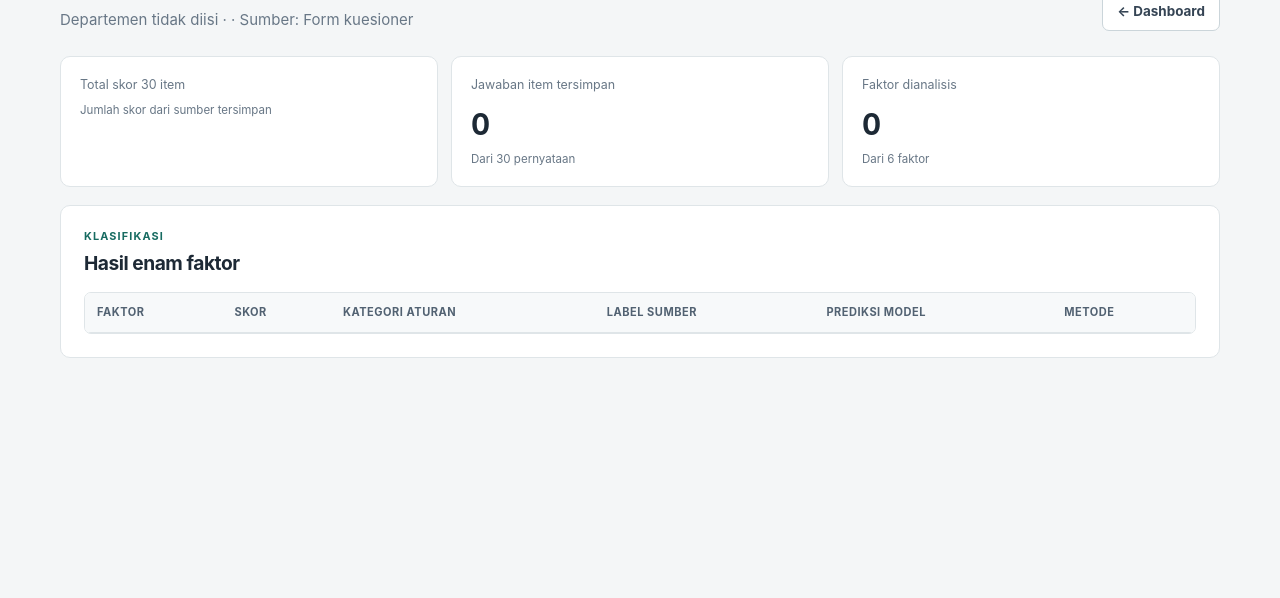
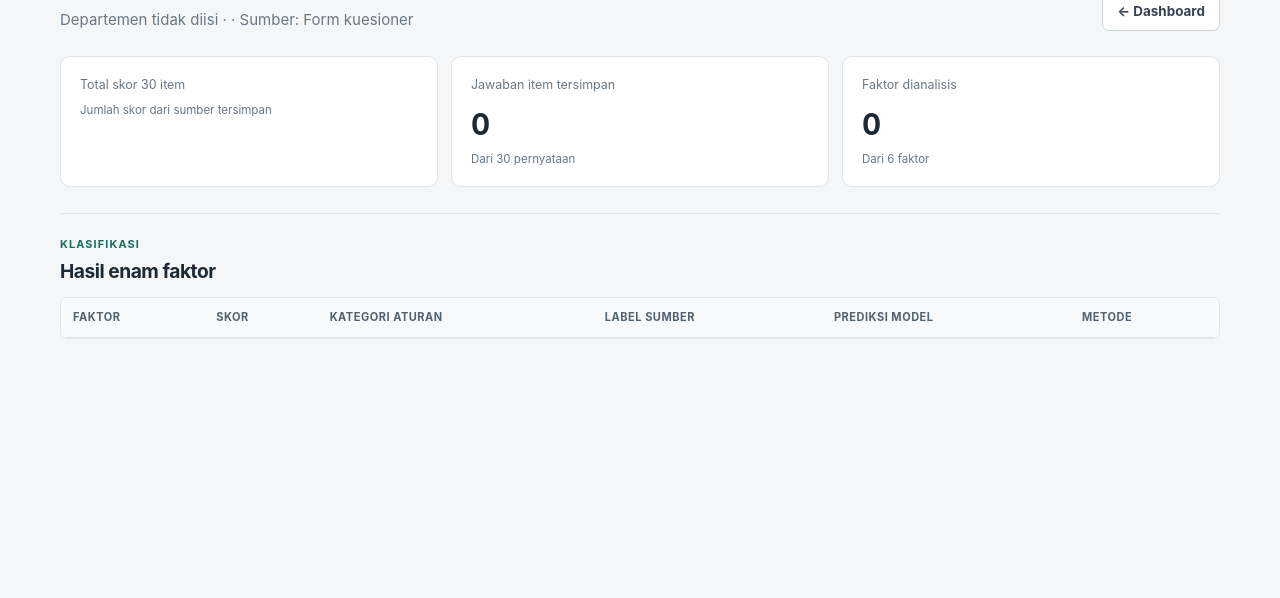
Before and after one commit to erenjeger/stress-level-classification-NB, a Flask app: template templates/history.html in a window 1280 px wide. Shown: the part 117-715 px from the top of the page. Run offline with Flask 3, Linux system fonts and the light colour scheme; the template is opened without the code that fills it, so the values that code supplies are empty; some libraries are stand-ins or nearby versions.

Commit message:
Use flat report sections on submission details

```diff
--- a/templates/history.html
+++ b/templates/history.html
@@ -13,13 +13,13 @@
 <div class="notice notice-info">Sumber ini hanya menyediakan skor agregat enam faktor. Jawaban per butir tidak tersedia dan tidak direkonstruksi oleh aplikasi.</div>
 {% endif %}
 
-<section class="panel section-panel"><div class="section-heading"><div><p class="eyebrow">KLASIFIKASI</p><h2>Hasil enam faktor</h2></div></div>
+<section class="report-section"><div class="section-heading"><div><p class="eyebrow">KLASIFIKASI</p><h2>Hasil enam faktor</h2></div></div>
 <div class="table-wrap"><table><thead><tr><th>Faktor</th><th>Skor</th><th>Kategori aturan</th><th>Label sumber</th><th>Prediksi model</th><th>Metode</th></tr></thead><tbody>
 {% for result in results %}<tr><td>{{ result.factor_name }}</td><td>{{ result.factor_score }} / 35</td><td>{{ result.rule_class }}</td><td>{{ result.training_label or '—' }}</td><td><strong>{{ result.predicted_class or 'Belum diprediksi' }}</strong></td><td>{{ result.model_version or '—' }}</td></tr>{% endfor %}
 </tbody></table></div></section>
 
 {% if answers %}
-<section class="panel section-panel"><div class="section-heading"><div><p class="eyebrow">RESPON ASLI</p><h2>Jawaban 30 pernyataan</h2></div></div>
+<section class="report-section"><div class="section-heading"><div><p class="eyebrow">RESPON ASLI</p><h2>Jawaban 30 pernyataan</h2></div></div>
 <div class="answer-list">{% for answer in answers %}<div class="answer-row"><span class="muted">#{{ "%02d"|format(answer.question_no) }}</span><div><strong>{{ questions[answer.question_no - 1] }}</strong><span class="muted small">{{ question_factor[answer.question_no] }}</span></div><b class="answer-value">{{ answer.answer }}</b></div>{% endfor %}</div>
 </section>
 {% endif %}
```
